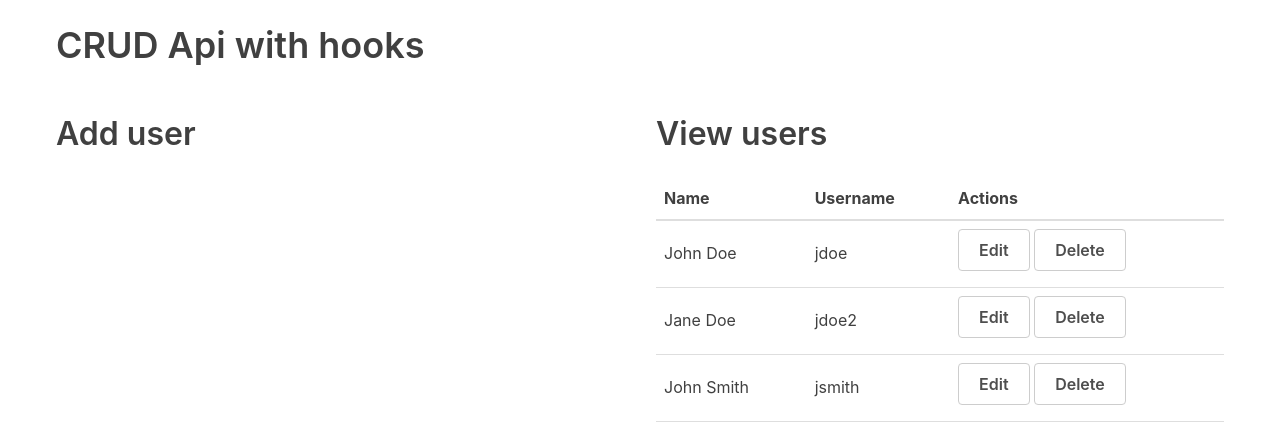
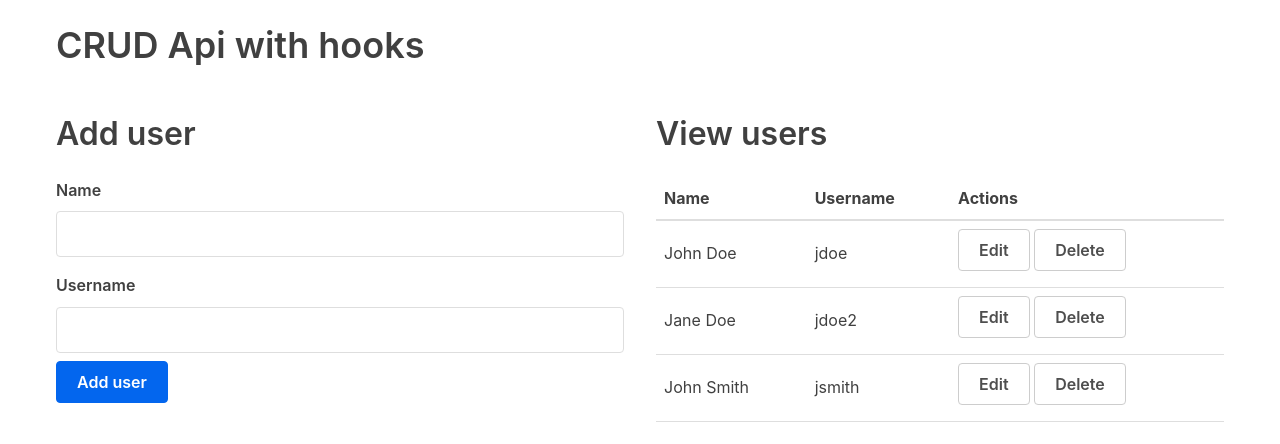
Before and after one commit to DannielF/reactHooks-CRUD, a React (Vite) app: page / in a window 1280 px wide. Shown: the top 444 px of the page. Built offline with nearby package versions, Linux system fonts and the light colour scheme.

Commit message:
[Add] component -- UserForm with props, addUser

```diff
--- a/src/App/App.jsx
+++ b/src/App/App.jsx
@@ -1,8 +1,10 @@
 import React, { useId } from 'react';
+import { UserForm } from '../components/UserForm';
 import { UserTable } from '../components/UserTable';
 import { useLocalStorage } from '../utils/useLocalStorage.js';
 
 function App() {
+
   const userData = [
     { id: useId(), name: 'John Doe', username: 'jdoe' },
     { id: useId(), name: 'Jane Doe', username: 'jdoe2' },
@@ -17,12 +19,18 @@ function App() {
     error,
   } = useLocalStorage('users', userData);
 
+  const addUser = (user) => {
+    user.id = useId();
+    saveUsers([...users, user]);
+  };
+
   return (
     <div className="container">
       <h1>CRUD Api with hooks</h1>
       <div className="flex-row">
         <div className="flex-large">
           <h2>Add user</h2>
+          <UserForm user={addUser} textButton={'Add user'}/>
         </div>
         <div className="flex-large">
           <h2>View users</h2>
--- /dev/null
+++ b/src/components/UserForm.jsx
@@ -0,0 +1,42 @@
+import React from 'react';
+import { useForm } from 'react-hook-form';
+
+const UserForm = (props) => {
+  const {
+    register,
+    handleSubmit,
+    watch,
+    formState: { errors },
+  } = useForm();
+
+  const onSubmit = (data, e) => {
+    props.user(data);
+    e.target.reset();
+  };
+
+  return (
+    <form onSubmit={handleSubmit(onSubmit)}>
+      <label>Name</label>
+      <input
+        type="text"
+        name="name"
+        {...register('name', {
+          required: { value: true, message: 'Required' },
+        })}
+      />
+      <div>{errors?.name?.message}</div>
+      <label>Username</label>
+      <input
+        type="text"
+        name="username"
+        {...register('username', {
+          required: { value: true, message: 'Required' },
+        })}
+      />
+      <div>{errors?.name?.message}</div>
+      <button>{props.textButton}</button>
+    </form>
+  );
+};
+
+export { UserForm };
```
